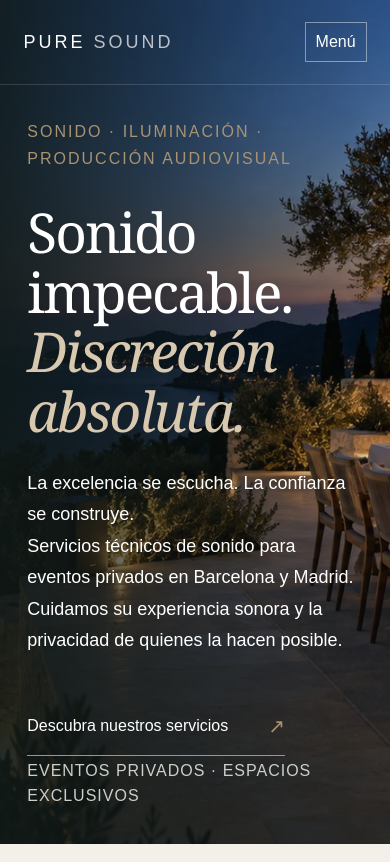
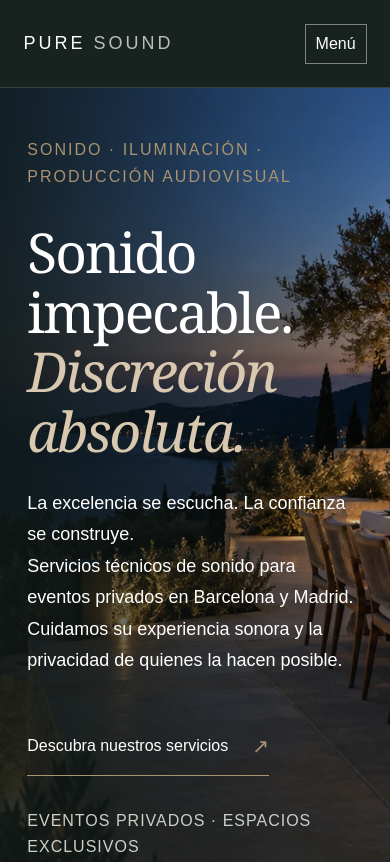
Before and after one commit to hermano-padawan/pure-sound, a plain HTML site: page index.html in a window 390 px wide. Shown: the top 862 px of the page. Drawn offline with Linux system fonts and the light colour scheme.

Commit message:
Fix mobile hero header and footer overlap without reducing font sizes

```diff
--- a/index.html
+++ b/index.html
@@ -25,6 +25,18 @@ body{font-size:18px}
 .statement,footer,.fine,nav,.nav-contact,.menu,.button,.eyebrow,.number,.hero-foot,.service .number{font-size:16px!important}
 .photo-section{min-height:0;padding:75px 7%}
 }
+
+/* Mobile hero grows with readable text; header and footer keep their own space. */
+@media(max-width:800px){
+header{position:relative;background:#18221f;padding:22px 6%;min-height:88px;flex-wrap:wrap}
+header nav{top:100%}
+.hero{height:auto;min-height:calc(100svh - 88px);display:flex;flex-direction:column;align-items:stretch;justify-content:center}
+.hero-content{flex:none;padding:48px 7% 32px}
+.hero-content .eyebrow{margin:0 0 32px}
+.hero-content h1{overflow-wrap:break-word}
+.hero-foot{position:relative;inset:auto;flex:none;margin:0;padding:0 7% 32px;line-height:1.6}
+.hero .button{max-width:100%;gap:24px}
+}
 </style></head><body><header><a class="brand" href="#inicio" aria-label="Pure Sound inicio">PURE <span>SOUND</span></a><button class="menu" aria-controls="navigation" aria-expanded="false">Menú</button><nav id="navigation"><a href="#servicios">Servicios</a><a href="#discrecion">Nuestro compromiso</a><a href="#proceso">Cómo trabajamos</a><a class="nav-contact" href="#contacto">Hablemos de su evento ↗</a></nav></header>
 <main><section class="hero" id="inicio"><div class="hero-content reveal"><span class="eyebrow">Sonido · Iluminación · Producción audiovisual</span><h1>Sonido impecable.<br><em>Discreción absoluta.</em></h1><p>La excelencia se escucha. La confianza se construye.<br>Servicios técnicos de sonido para eventos privados en Barcelona y Madrid. Cuidamos su experiencia sonora y la privacidad de quienes la hacen posible.</p><a href="#servicios" class="button">Descubra nuestros servicios <span>↗</span></a></div><div class="hero-foot"><span>Eventos privados · Espacios exclusivos</span><span>Explore ↓</span></div></section>
 <section class="section intro"><div><span class="eyebrow">La esencia de Pure Sound</span><h2>Saber hacer.<br>Saber estar.</h2></div><div class="copy">Un evento excepcional necesita un sonido preciso y un equipo que comprenda su contexto. Nos adaptamos al espacio, a las personas y al ritmo de cada encuentro.<br><br>Trabajamos con una presencia discreta, una coordinación cuidada y respeto por la intimidad. Nuestro compromiso con la confidencialidad continúa cuando el evento termina.</div></section>
```
